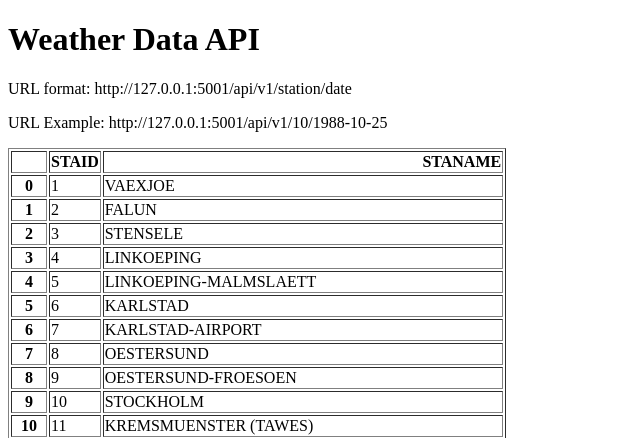
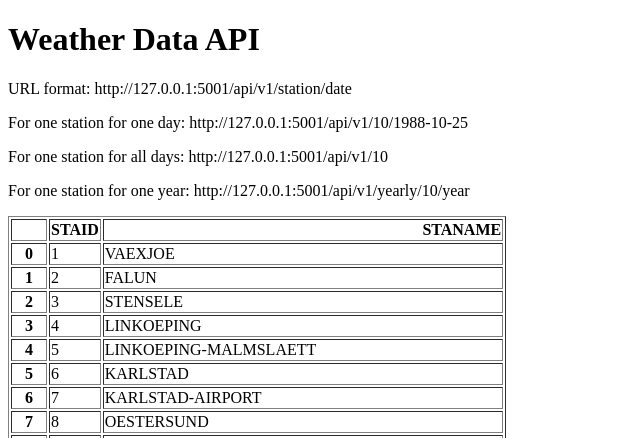
Before and after one commit to Ihmaid/app6-weather-api, a Flask app: page / in a window 1280 px wide. Shown: the top 438 px of the page, without its empty margins (0-640 px from the left). Run offline with Flask 3, Linux system fonts and the light colour scheme.

Commit message:
Added yearly query and general query, day 31

```diff
--- a/main.py
+++ b/main.py
@@ -36,6 +36,28 @@ def about(station, date):
             "temperature": temperature}
 
 
+@app.route("/api/v1/<station>")
+def about_general(station):
+    filename = f"data_small/TG_STAID{str(station).zfill(6)}.txt"
+
+    df = pd.read_csv(filename, skiprows=20, parse_dates=["    DATE"])
+
+    result = df.to_dict(orient="records")
+
+    return result
+
+
+@app.route("/api/v1/yearly/<station>/<year>")
+def about_year(station, year):
+    filename = f"data_small/TG_STAID{str(station).zfill(6)}.txt"
+
+    df = pd.read_csv(filename, skiprows=20)
+
+    df["    DATE"] = df["    DATE"].astype(str)
+    result = df[df["    DATE"].str.startswith(str(year))].to_dict(orient="records")
+    return result
+
+
 # The app only is executed when the main.py file is executed
 if __name__ == "__main__":
     # The specified port allow that other apps run at the default port 5000
--- a/templates/home.html
+++ b/templates/home.html
@@ -7,7 +7,9 @@
 <body>
     <h1>Weather Data API</h1>
     <p>URL format: http://127.0.0.1:5001/api/v1/station/date</p>
-    <p>URL Example: http://127.0.0.1:5001/api/v1/10/1988-10-25</p>
+    <p>For one station for one day: http://127.0.0.1:5001/api/v1/10/1988-10-25</p>
+    <p>For one station for all days: http://127.0.0.1:5001/api/v1/10</p>
+    <p>For one station for one year: http://127.0.0.1:5001/api/v1/yearly/10/year</p>
     <!--The |safe is to identify the data variable as html data instead of
     been identified as plain string, which is default by Flask engine-->
     <p>{{data|safe}}</p>
```
